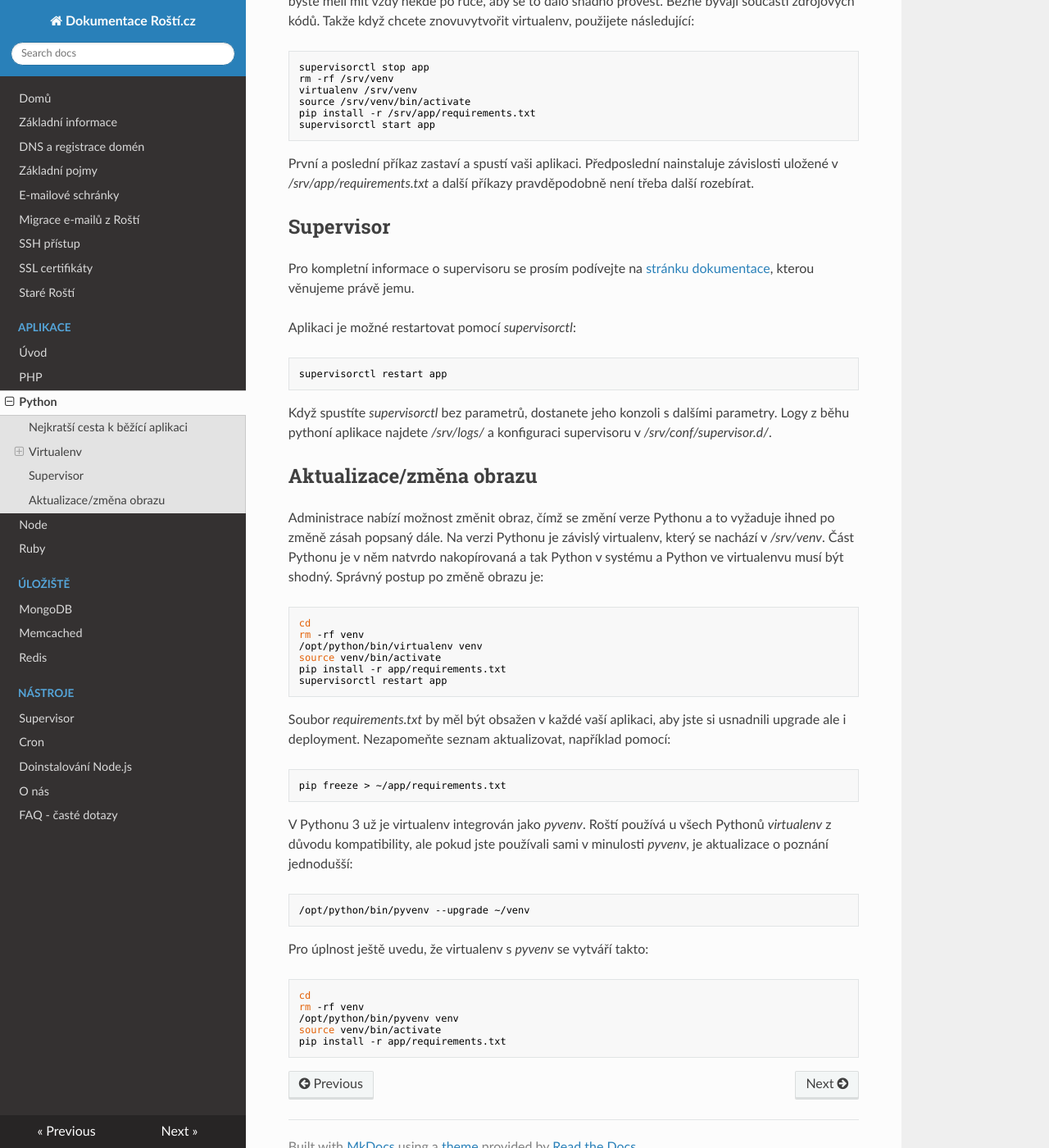
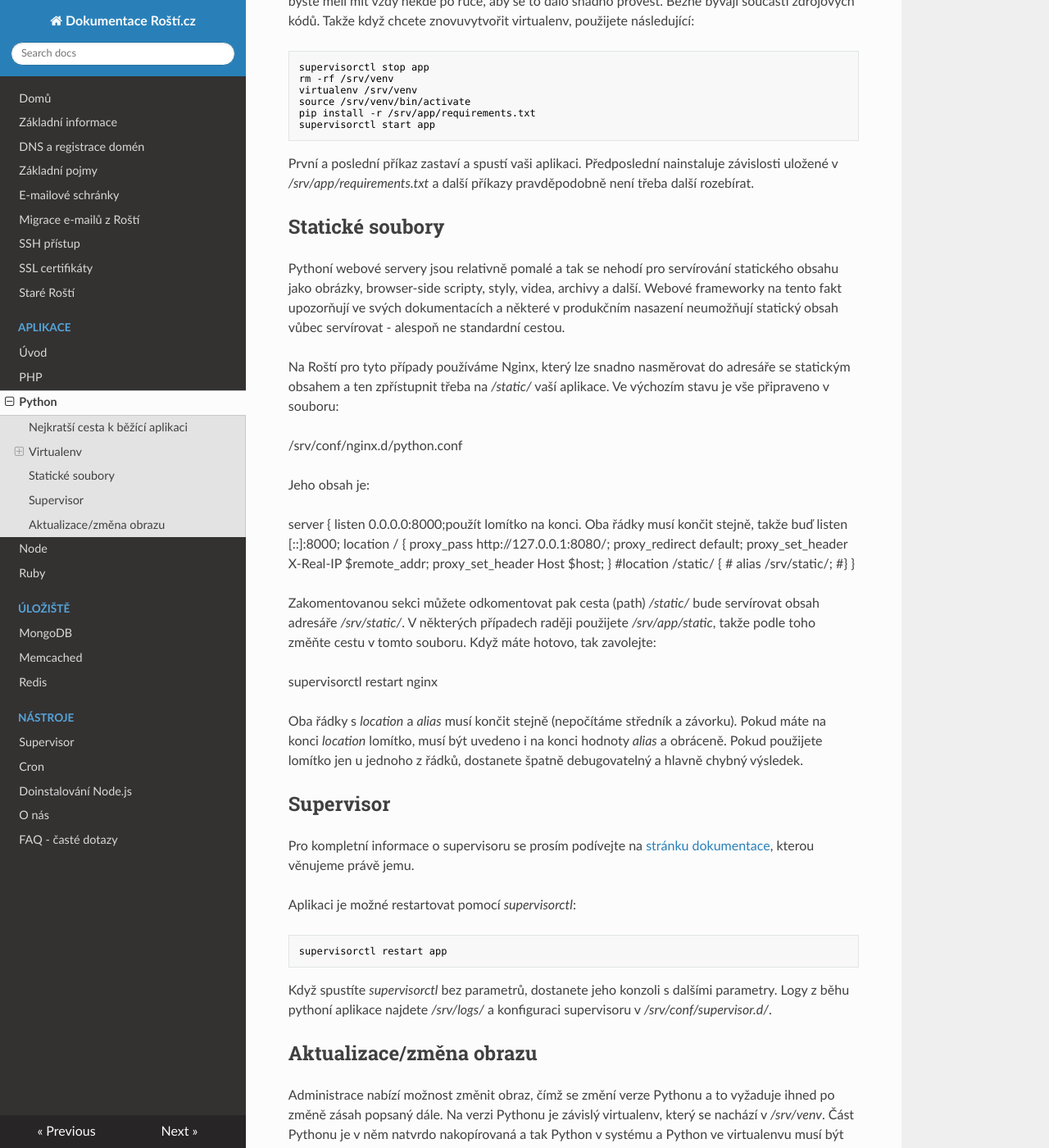
Before and after one commit to rosti-cz/rosti-docs, an MkDocs documentation site: the page built from docs/apps/python.md, in a window 1280 px wide and 1400 px high, scrolled down 956 px. Shown: the whole window at 82% size. Built offline with MkDocs 1.6.1, drawn with Linux system fonts in a browser that asks for light colours; nearby versions of some CDN libraries; old or Windows-style settings are respelled for this version of MkDocs.

Commit message:
Static files v Python sekci

````diff
--- a/docs/apps/python.md
+++ b/docs/apps/python.md
@@ -31,6 +31,36 @@ supervisorctl start app
 ```
 
 První a poslední příkaz zastaví a spustí vaši aplikaci. Předposlední nainstaluje závislosti uložené v _/srv/app/requirements.txt_ a další příkazy pravděpodobně není třeba další rozebírat.
+
+## Statické soubory
+
+Pythoní webové servery jsou relativně pomalé a tak se nehodí pro servírování statického obsahu jako obrázky, browser-side scripty, styly, videa, archivy a další. Webové frameworky na tento fakt upozorňují ve svých dokumentacích a některé v produkčním nasazení neumožňují statický obsah vůbec servírovat - alespoň ne standardní cestou.
+
+Na Roští pro tyto případy používáme Nginx, který lze snadno nasměrovat do adresáře se statickým obsahem a ten zpřístupnit třeba na */static/* vaší aplikace. Ve výchozím stavu je vše připraveno v souboru:
+
+  /srv/conf/nginx.d/python.conf
+
+Jeho obsah je:
+
+  server {
+      listen       0.0.0.0:8000;použít lomítko na konci. Oba řádky musí končit stejně, takže buď
+      listen       [::]:8000;
+      location / {
+          proxy_pass         http://127.0.0.1:8080/;
+          proxy_redirect     default;
+          proxy_set_header   X-Real-IP  $remote_addr;
+          proxy_set_header   Host       $host;
+      }
+      #location /static/ {
+      #    alias /srv/static/;
+      #}
+  }
+
+Zakomentovanou sekci můžete odkomentovat pak cesta (path) */static/* bude servírovat obsah adresáře */srv/static/*. V některých případech raději použijete */srv/app/static*, takže podle toho změňte cestu v tomto souboru. Když máte hotovo, tak zavolejte:
+
+  supervisorctl restart nginx
+
+Oba řádky s *location* a *alias* musí končit stejně (nepočítáme středník a závorku). Pokud máte na konci *location* lomítko, musí být uvedeno i na konci hodnoty *alias* a obráceně. Pokud použijete lomítko jen u jednoho z řádků, dostanete špatně debugovatelný a hlavně chybný výsledek.
 
 ## Supervisor
 
````
